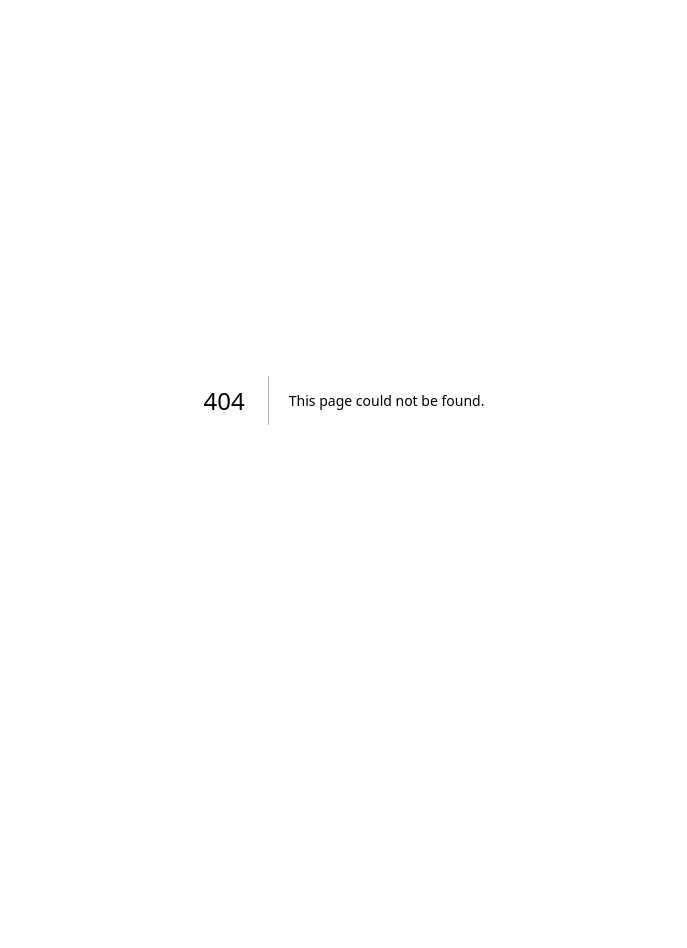
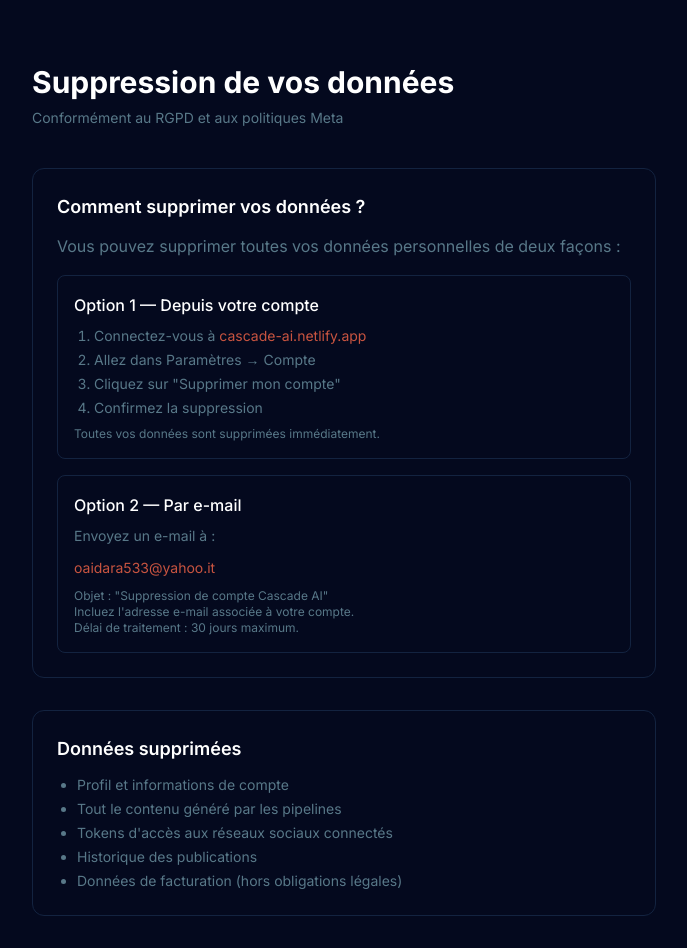
Before and after one commit to oldena/cascade-ai, a Next.js app: page /delete-data in a window 1280 px wide. Before the commit this address had no page. Shown: the top 948 px of the page, without its empty margins (296-983 px from the left). Before the commit the page ends 800 px from the top, so only its background shows below. Built offline with nearby package versions, Linux system fonts and the light colour scheme.

Commit message:
feat: add /delete-data page for Meta data deletion compliance

```diff
--- /dev/null
+++ b/app/delete-data/page.tsx
@@ -0,0 +1,62 @@
+export const metadata = { title: 'Suppression des données — Cascade AI' }
+
+export default function DeleteDataPage() {
+  return (
+    <main className="max-w-2xl mx-auto px-6 py-16 text-white">
+      <h1 className="text-3xl font-bold mb-2">Suppression de vos données</h1>
+      <p className="text-cascade-muted text-sm mb-10">Conformément au RGPD et aux politiques Meta</p>
+
+      <section className="space-y-8 text-cascade-muted leading-relaxed">
+        <div className="bg-cascade-card border border-cascade-border rounded-xl p-6">
+          <h2 className="text-white font-semibold text-lg mb-3">Comment supprimer vos données ?</h2>
+          <p className="mb-4">Vous pouvez supprimer toutes vos données personnelles de deux façons :</p>
+
+          <div className="space-y-4">
+            <div className="border border-cascade-border rounded-lg p-4">
+              <h3 className="text-white font-medium mb-2">Option 1 — Depuis votre compte</h3>
+              <ol className="list-decimal pl-5 space-y-1 text-sm">
+                <li>Connectez-vous à <a href="https://cascade-ai.netlify.app" className="text-cascade-red hover:underline">cascade-ai.netlify.app</a></li>
+                <li>Allez dans Paramètres → Compte</li>
+                <li>Cliquez sur "Supprimer mon compte"</li>
+                <li>Confirmez la suppression</li>
+              </ol>
+              <p className="text-xs mt-2">Toutes vos données sont supprimées immédiatement.</p>
+            </div>
+
+            <div className="border border-cascade-border rounded-lg p-4">
+              <h3 className="text-white font-medium mb-2">Option 2 — Par e-mail</h3>
+              <p className="text-sm mb-2">Envoyez un e-mail à :</p>
+              <a href="mailto:oaidara533@yahoo.it?subject=Suppression%20de%20compte%20Cascade%20AI"
+                className="text-cascade-red hover:underline font-mono text-sm">
+                oaidara533@yahoo.it
+              </a>
+              <p className="text-xs mt-2">Objet : "Suppression de compte Cascade AI"<br />
+              Incluez l'adresse e-mail associée à votre compte.<br />
+              Délai de traitement : 30 jours maximum.</p>
+            </div>
+          </div>
+        </div>
+
+        <div className="bg-cascade-card border border-cascade-border rounded-xl p-6">
+          <h2 className="text-white font-semibold text-lg mb-3">Données supprimées</h2>
+          <ul className="list-disc pl-5 space-y-1 text-sm">
+            <li>Profil et informations de compte</li>
+            <li>Tout le contenu généré par les pipelines</li>
+            <li>Tokens d'accès aux réseaux sociaux connectés</li>
+            <li>Historique des publications</li>
+            <li>Données de facturation (hors obligations légales)</li>
+          </ul>
+        </div>
+
+        <div className="bg-cascade-card border border-cascade-border rounded-xl p-6">
+          <h2 className="text-white font-semibold text-lg mb-3">Données Facebook / Instagram</h2>
+          <p className="text-sm">Si vous avez connecté Facebook ou Instagram à Cascade AI, la déconnexion ou suppression de votre compte révoque immédiatement notre accès à vos données Meta. Aucune donnée Facebook/Instagram n'est conservée après la suppression.</p>
+        </div>
+
+        <p className="text-xs text-cascade-muted">
+          Pour toute question : <a href="mailto:oaidara533@yahoo.it" className="hover:text-white">oaidara533@yahoo.it</a>
+        </p>
+      </section>
+    </main>
+  )
+}
```
